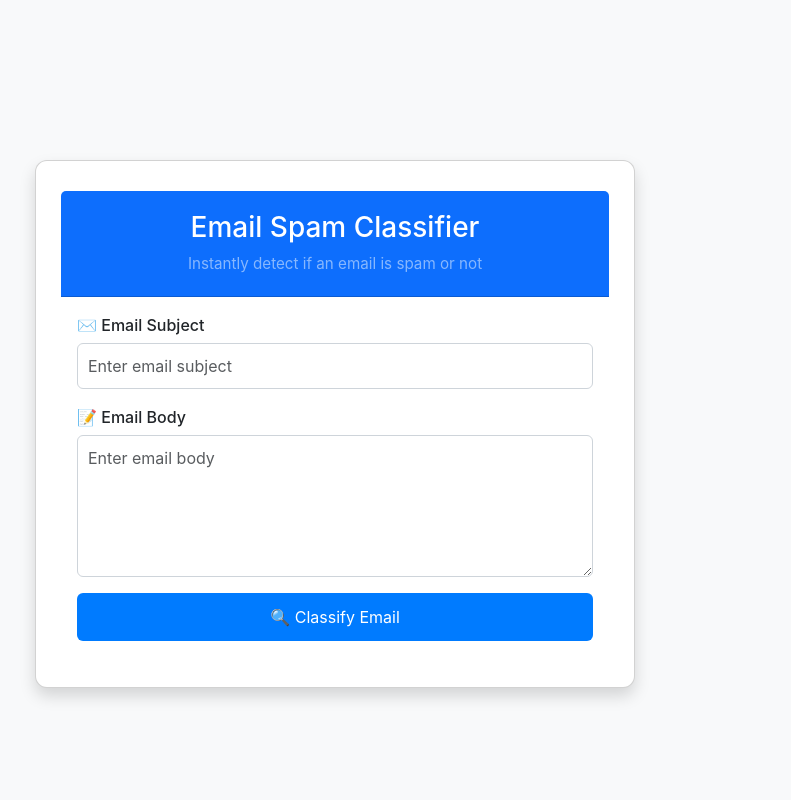
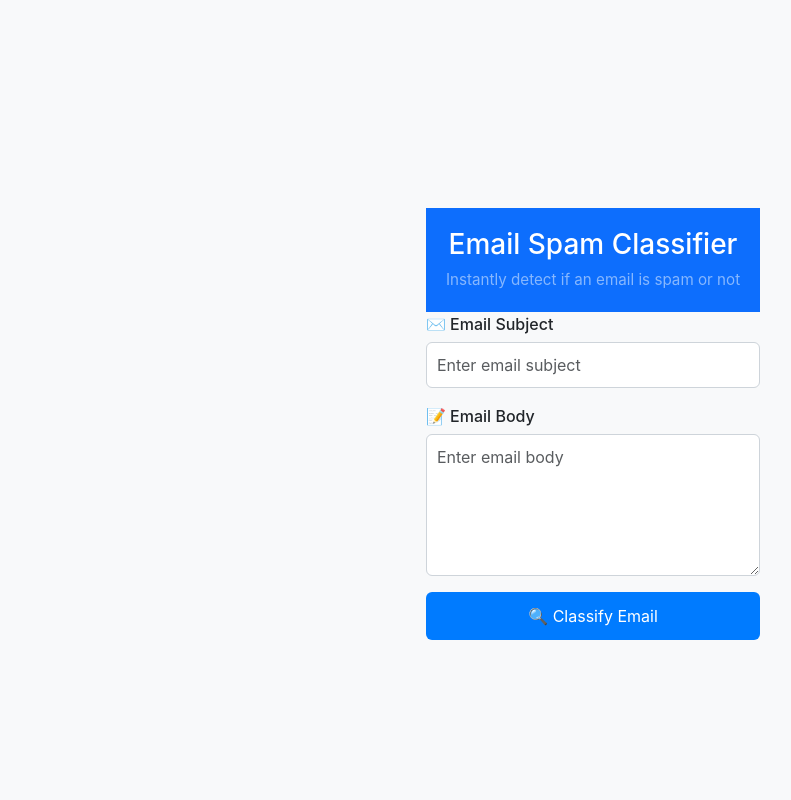
Before and after one commit to jessie726/Phishing-Email-Detector, a Flask app: page / in a window 1280 px wide. Shown: the whole page, without its empty margins (47-838 px from the left). Run offline with Flask 3, Linux system fonts and the light colour scheme; parts of the project's set-up code (start-up, migrations or seed data) failed here and were passed over.

Commit message:
Update index.html

```diff
--- a/templates/index.html
+++ b/templates/index.html
@@ -9,8 +9,8 @@
     <link rel="stylesheet" href="{{ url_for('static', filename='index.css') }}">
 </head>
 <body class="bg-light">
-    <div class="container mt-5">
-        <div class="card shadow">
+    <div class="wrapper">
+        <div class="container mt-5">
             <div class="card-header text-center bg-primary text-white">
                 <h2 class="mb-0"><i class="bi bi-envelope-fill"></i> Email Spam Classifier</h2>
                 <p class="text-white-50 mb-0">Instantly detect if an email is spam or not</p>
```
